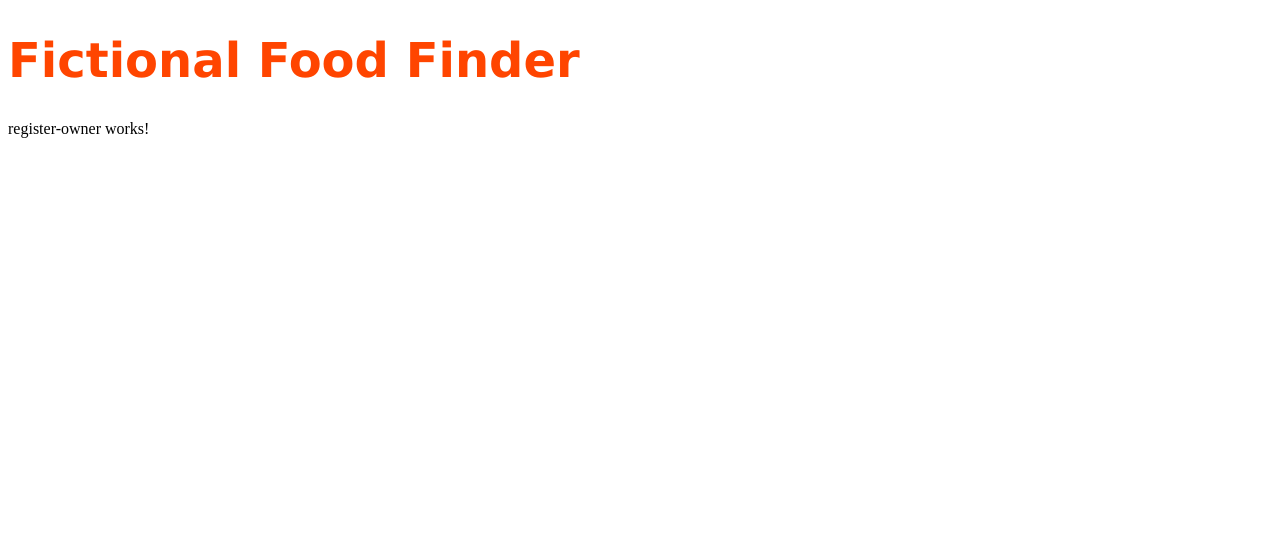
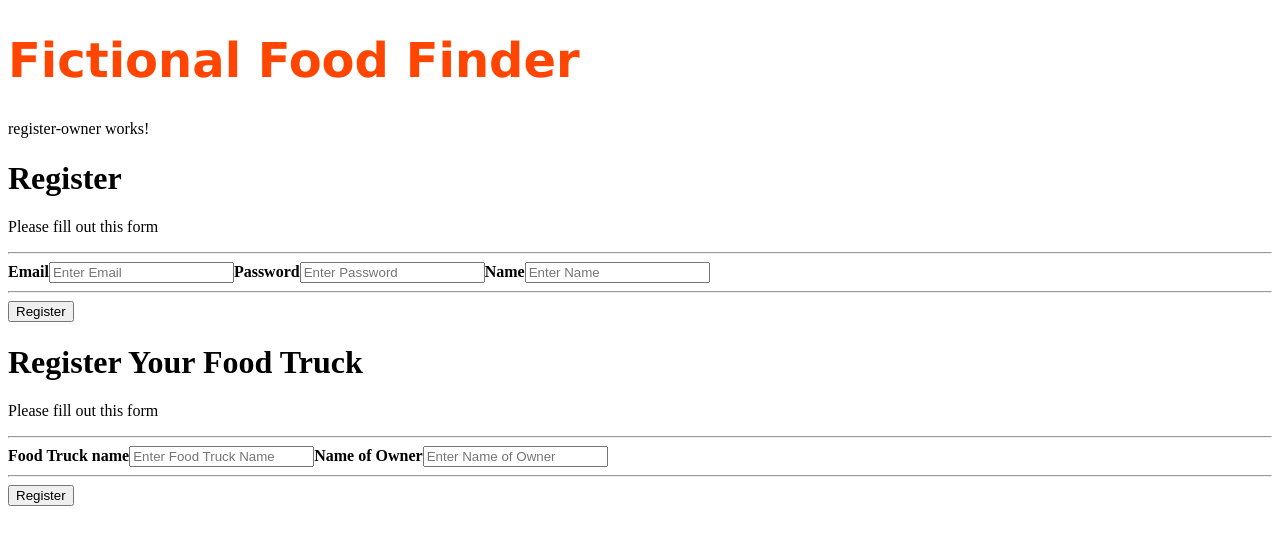
Before and after one commit to JwA-Digital-Stars/Frontend-Fictional-Food-Finder, an Angular app in the folder Angular-Fictional-Food-Finder/: page /registerOwner in a window 1280 px wide. Shown: the top 544 px of the page. Built offline with nearby package versions, Linux system fonts and the light colour scheme.

Commit message:
commit new html

```diff
--- a/Angular-Fictional-Food-Finder/src/app/components/dashboard/dashboard.component.ts
+++ b/Angular-Fictional-Food-Finder/src/app/components/dashboard/dashboard.component.ts
@@ -1,4 +1,5 @@
 import { Component, OnInit } from '@angular/core';
+
 
 @Component({
   selector: 'app-dashboard',
@@ -12,4 +13,5 @@ export class DashboardComponent implements OnInit {
   ngOnInit(): void {
   }
 
+
 }
--- a/Angular-Fictional-Food-Finder/src/app/components/register-customer/register-customer.component.html
+++ b/Angular-Fictional-Food-Finder/src/app/components/register-customer/register-customer.component.html
@@ -1 +1,23 @@
 <p>register-customer works!</p>
+
+
+<form id= "register_form">
+<div class = "container">
+    <h1>Register</h1>
+    <p>Please fill out this form</p>
+    <hr>
+
+    <label><b>Email</b></label>
+    <input type = "text" placeholder="Enter Email" id="email" required>
+
+    <label><b>Password</b></label>
+    <input type = "password" placeholder="Enter Password" id="password" required>
+
+    <label><b>Name</b></label>
+    <input type = "text" placeholder="Enter Name" id="name" required>
+
+    <hr>
+    <button type = submit class="registerBtn">Register</button>
+
+</div>
+</form>
--- a/Angular-Fictional-Food-Finder/src/app/components/register-owner/register-owner.component.html
+++ b/Angular-Fictional-Food-Finder/src/app/components/register-owner/register-owner.component.html
@@ -1 +1,37 @@
 <p>register-owner works!</p>
+
+<form id= "register_form">
+    <div class = "container">
+        <h1>Register</h1>
+        <p>Please fill out this form</p>
+        <hr>
+
+        <label><b>Email</b></label>
+        <input type = "text" placeholder="Enter Email" id="email" required>
+
+        <label><b>Password</b></label>
+        <input type = "password" placeholder="Enter Password" id="password" required>
+
+        <label><b>Name</b></label>
+        <input type = "text" placeholder="Enter Name" id="name" required>
+
+        <hr>
+        <button type = submit class="registerBtn">Register</button>
+
+    </div>
+</form>
+
+<form id = "register_truck">
+    <div class = "container">
+        <h1>Register Your Food Truck</h1>
+        <p>Please fill out this form</p>
+        <hr>
+        <label><b>Food Truck name</b></label>
+        <input type = "text" placeholder="Enter Food Truck Name" id="foodTruckName" required>
+        <label><b>Name of Owner</b></label>
+        <input type = "text" placeholder="Enter Name of Owner" id="ownerName" required>
+
+        <hr>
+        <button type = submit class="registerBtn">Register</button>
+    </div>
+</form>
--- a/Angular-Fictional-Food-Finder/src/app/components/truck-favorites/truck-favorites.component.html
+++ b/Angular-Fictional-Food-Finder/src/app/components/truck-favorites/truck-favorites.component.html
@@ -1 +1,5 @@
 <h2>Your Favorites Food Trucks!</h2>
+
+<div class = "backButton">
+    <button (click) = "goBack()">Go back</button>
+</div>
--- a/Angular-Fictional-Food-Finder/src/app/components/truck-favorites/truck-favorites.component.ts
+++ b/Angular-Fictional-Food-Finder/src/app/components/truck-favorites/truck-favorites.component.ts
@@ -1,4 +1,5 @@
 import { Component, OnInit } from '@angular/core';
+import { Location } from '@angular/common';
 
 @Component({
   selector: 'app-truck-favorites',
@@ -7,9 +8,13 @@ import { Component, OnInit } from '@angular/core';
 })
 export class TruckFavoritesComponent implements OnInit {
 
-  constructor() { }
+  constructor(private _location: Location) { }
 
   ngOnInit(): void {
   }
 
+  goBack(){
+    this._location.back();
+  }
+
 }
--- a/Angular-Fictional-Food-Finder/src/app/components/truck-finder/truck-finder.component.html
+++ b/Angular-Fictional-Food-Finder/src/app/components/truck-finder/truck-finder.component.html
@@ -1 +1,11 @@
 <h2>Let us help you find a food truck !</h2>
+
+<div class = "searchBar">
+    <input type = "text" placeholder="Search...">
+    <button type = "submit">Submit</button>
+</div>
+
+
+<div class = "backButton">
+    <button (click) = "goBack()">Go back</button>
+</div>
--- a/Angular-Fictional-Food-Finder/src/app/components/truck-finder/truck-finder.component.ts
+++ b/Angular-Fictional-Food-Finder/src/app/components/truck-finder/truck-finder.component.ts
@@ -1,4 +1,5 @@
 import { Component, OnInit } from '@angular/core';
+import { Location } from '@angular/common';
 
 @Component({
   selector: 'app-truck-finder',
@@ -7,9 +8,12 @@ import { Component, OnInit } from '@angular/core';
 })
 export class TruckFinderComponent implements OnInit {
 
-  constructor() { }
+  constructor(private _location: Location) { }
 
   ngOnInit(): void {
   }
 
+  goBack(){
+    this._location.back();
+  }
 }
```
Also changed, not shown: Angular-Fictional-Food-Finder/src/app/components/dashboard/dashboard.component.html (line endings or trailing spaces).
